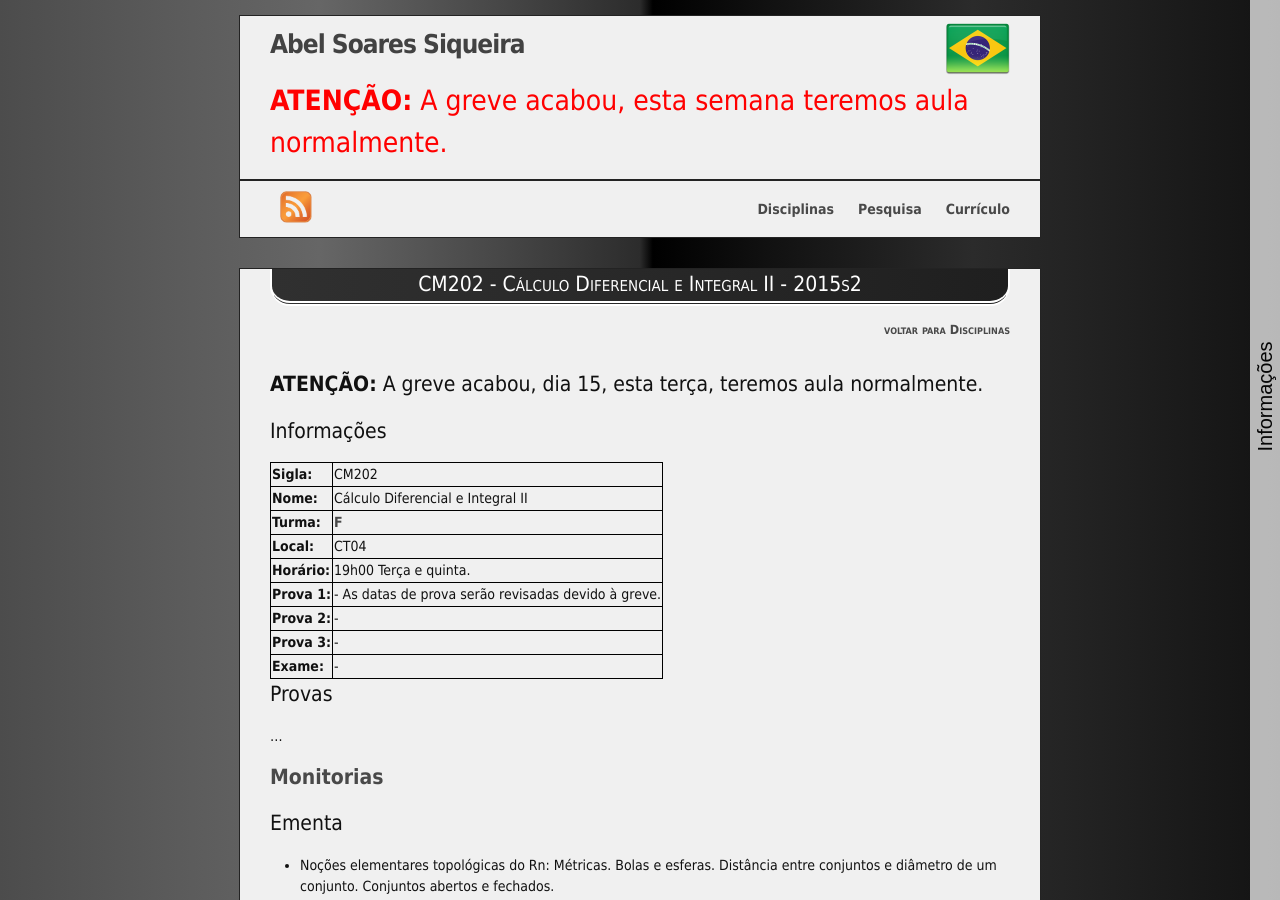
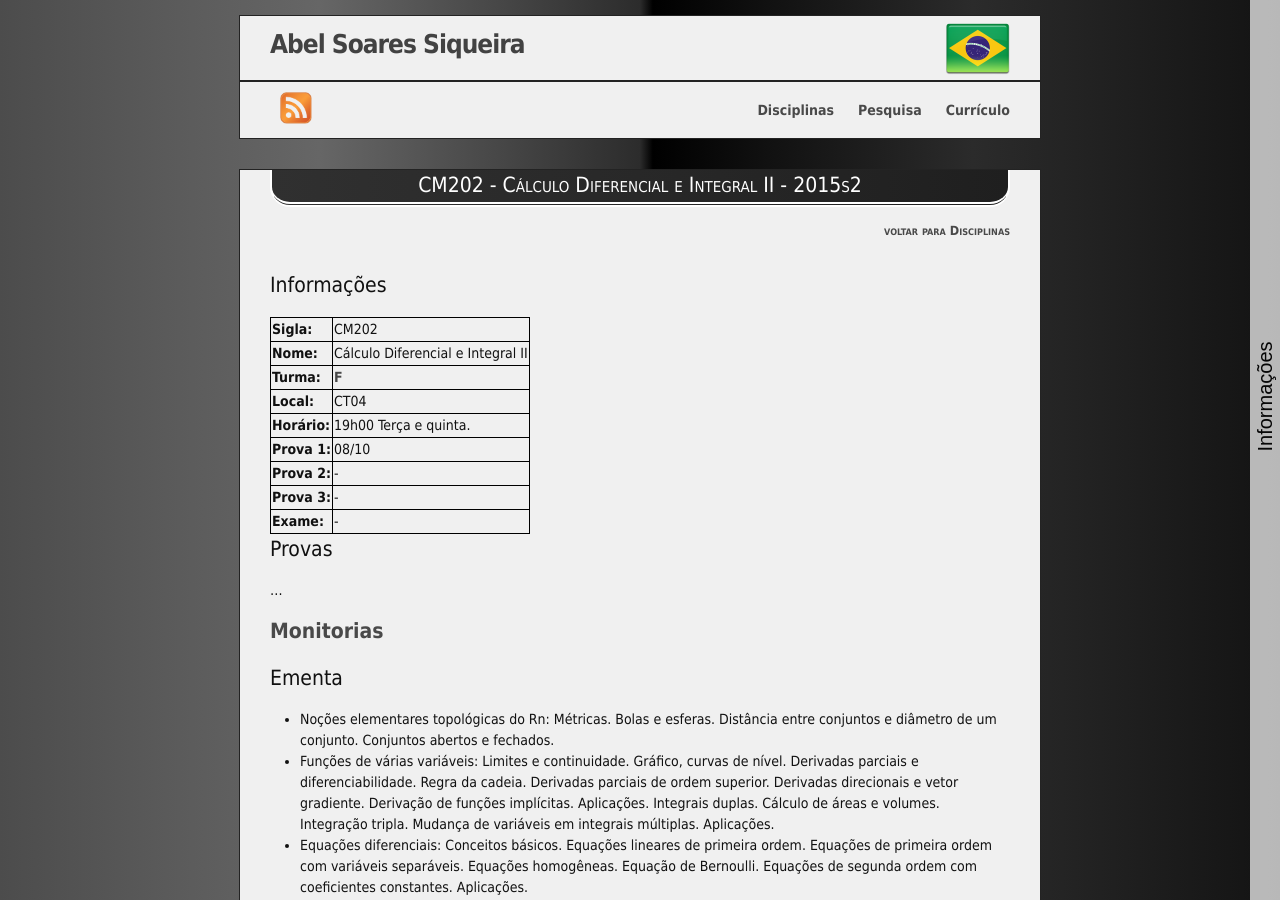
Before and after one commit to abelsiqueira/abelsiqueira.github.io-old, a Jekyll site: the page built from _posts/br/2015-08-02-cm202-calculo-diferencial-e-integral-II-2015-s2.markdown, in a window 1280 px wide and 900 px high. Built offline with Jekyll 4.4.1, drawn with Linux system fonts in a browser that asks for light colours; nearby versions of some CDN libraries.

Commit message:
Remove warning de fim de greve

```diff
--- a/_includes/header.html
+++ b/_includes/header.html
@@ -17,8 +17,6 @@
       <img src="{{ site.baseurl }}/assets/{{ page.lang }}.png" width="64px">
     </div>
 
-  <h1 style="color: red;"> <b>ATENÇÃO:</b> A greve acabou, esta semana teremos aula
-    normalmente.</h1>
   </div>
 
   <div class="wrapper">
--- a/_posts/br/2015-08-02-cm202-calculo-diferencial-e-integral-II-2015-s2.markdown
+++ b/_posts/br/2015-08-02-cm202-calculo-diferencial-e-integral-II-2015-s2.markdown
@@ -8,8 +8,6 @@ permalink:  cm202-2015s2
 tag:        2015s2
 ---
 
-# **ATENÇÃO:** A greve acabou, dia 15, esta terça, teremos aula normalmente.
-
 # Informações
 
   | **Sigla:**   | CM202
@@ -17,7 +15,7 @@ tag:        2015s2
   | **Turma:**   | [F]({{ site.baseurl }}/disciplinas/2015s2-cm202/cm202.pdf)
   | **Local:**   | CT04
   | **Horário:** | 19h00 Terça e quinta.
-  | **Prova 1:** | - As datas de prova serão revisadas devido à greve.
+  | **Prova 1:** | 08/10
   | **Prova 2:** | -
   | **Prova 3:** | -
   | **Exame:**   | -
```
